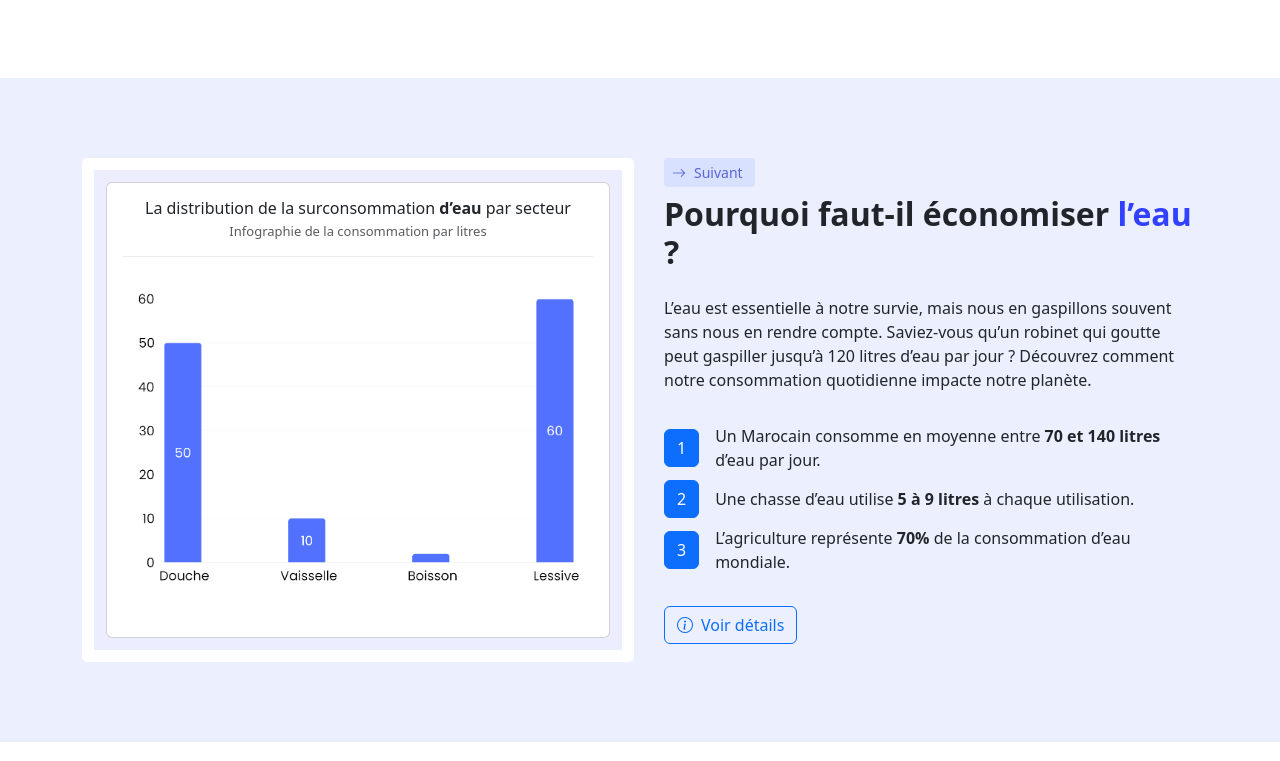
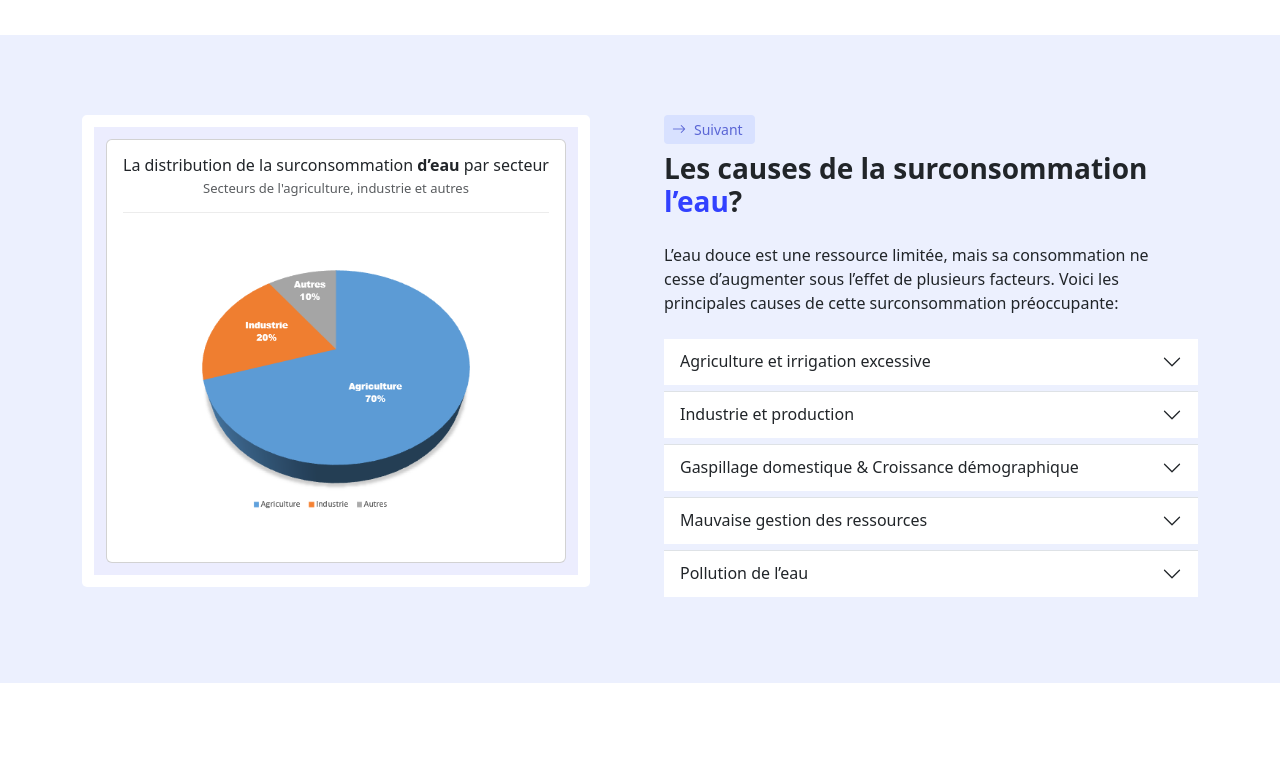
Before and after one commit to MohMarroun/my-water-app, a React (Create React App) app: page / in a window 1280 px wide. Shown: the part 1347-2108 px from the top of the page. Built offline with nearby package versions, Linux system fonts and the light colour scheme.

Commit message:
add causes section accordion and some style update

```diff
--- a/src/App.css
+++ b/src/App.css
@@ -32,6 +32,11 @@ section{
   padding-right: 12px !important;
   border: none !important;
 }
+
+.accordion-flush>.accordion-item{
+  background-color: transparent;
+}
+
 @media (prefers-reduced-motion: no-preference) {
 
 }
--- a/src/css/CausesStyle.css
+++ b/src/css/CausesStyle.css
@@ -8,6 +8,7 @@ section#causes-section{
 }
 
 #causes-section .statistics{
+    height: fit-content;
     background-color: white;
     border-radius: 5px;
     padding: 12px;
@@ -15,11 +16,24 @@ section#causes-section{
 
 #causes-section .statistics > .content{
     background-color: #ecedfe;
-    width: 33rem;
-    height: 30rem;
+    width: 100%;
+    height: 28rem;
     padding: 12px;
 }
 
 #causes-section .content > ul > li{
     background-color: transparent;
 }
+
+.statistics > .content > .card .chart{
+    height: 20rem;
+}
+
+.statistics > .content > .card .chart > img{
+    height: 82%;
+}
+
+#causes-section .content > .accordion > .accordion-item > .accordion-header > .accordion-button{
+    background-color: white !important;
+    padding: 13px 16px;
+}
--- a/src/sections/Causes.js
+++ b/src/sections/Causes.js
@@ -7,16 +7,16 @@ const CausesSurconsommation = () => {
                 <div className="row gap-0">
                     <div className="col-lg-6 col-xs-12 mb-5 mb-lg-0">
                         <div className="h-100 pe-0 pe-lg-3">
-                            <div className="d-flex justify-content-end justify-content-lg-start h-100">
+                            <div className="d-flex justify-content-center justify-content-lg-start h-100">
                                 <div className="statistics">
                                     <div className="content">
                                         <div className="card h-100">
                                             <div className="card-body">
                                                 <h5 className="card-title text-center">La distribution de la surconsommation <b>d’eau</b> par secteur</h5>
-                                                <h6 className="card-subtitle mb-2 text-body-secondary text-center">Infographie de la consommation par litres</h6>
+                                                <h6 className="card-subtitle mb-2 text-body-secondary text-center">Secteurs de l'agriculture, industrie et autres </h6>
                                                 <hr class="hr" />
-                                                <div className="chart position-relative p-2">
-                                                    <img className="h-100 w-100" src="./images/chart.png" alt="Statistiques de la consommation" loading='lazy' />
+                                                <div className="chart position-relative d-flex-row justify-content-center align-content-center p-2">
+                                                    <img src="./images/water-distribution.png" alt="Statistiques de la consommation" loading='lazy' />
                                                 </div>
                                             </div>
                                         </div>
@@ -25,33 +25,88 @@ const CausesSurconsommation = () => {
                             </div>
                         </div>
                     </div>
-                    <div className="col-lg-6 col-xs-12 pe-0">
+                    <div className="col-lg-6 col-xs-12">
                         <div className="container pe-3 pe-md-0 text-start">
                             <a href="#consequences-section" className="next-btn btn btn-primary btn-sm d-inline-flex">
                                 <i className="bi bi-arrow-right me-2"></i> Suivant
                             </a>
                             <div className="title-header mt-2">
-                                <h1 className='section-title text-start fs-2 mb-4 animate__fadeInLeftBig'>Pourquoi faut-il économiser <b>l’eau</b> ?</h1>
-                                <p className="sub-title text-start pe-3 mb-4">L’eau est essentielle à notre survie, mais nous en gaspillons souvent sans nous en rendre compte. Saviez-vous qu’un robinet qui goutte peut gaspiller jusqu’à 120 litres d’eau par jour ? Découvrez comment notre consommation quotidienne impacte notre planète.</p>
+                                <h1 className='section-title text-start fs-3 mb-4 animate__fadeInLeftBig'>Les causes de la surconsommation <b>l’eau</b>?</h1>
+                                <p className="sub-title text-start pe-3 mb-4">L’eau douce est une ressource limitée, mais sa consommation ne cesse d’augmenter sous l’effet de plusieurs facteurs. Voici les principales causes de cette surconsommation préoccupante:</p>
                             </div>
                             <div className="content">
-                                <ul class="list-group list-group-light text-start mb-4">
-                                    <li className="list-group-item d-flex align-items-start align-items-md-center px-3 border-0 gap-3 ps-0 pb-0">
-                                        <button className="btn btn-primary" type="button">1</button>
-                                        <p className='m-0'>Un Marocain consomme en moyenne entre <b>70 et 140 litres</b> d’eau par jour.</p>
-                                    </li>
-                                    <li className="list-group-item d-flex align-items-start align-items-md-center px-3 border-0 gap-3 ps-0 pb-0">
-                                        <button className="btn btn-primary" type="button">2</button>
-                                        <p className='m-0'>Une chasse d’eau utilise <b>5 à 9 litres</b> à chaque utilisation.</p>
-                                    </li>
-                                    <li className="list-group-item d-flex align-items-start align-items-md-center px-3 border-0 gap-3 ps-0">
-                                        <button className="btn btn-primary" type="button">3</button>
-                                        <p className="m-0">L’agriculture représente <b>70%</b> de la consommation d’eau mondiale.</p>
-                                    </li>
-                                </ul>
-                                <a href="/" className="btn btn-outline-primary btn-md d-inline-flex">
-                                    <i className="bi bi-info-circle me-2"></i> Voir détails
-                                </a>
+                                <div className="accordion accordion-flush rounded-3" id="accordionFlushExample">
+                                    <div className="accordion-item">
+                                        <h2 className="accordion-header" id="flush-headingOne-1">
+                                            <button className="accordion-button collapsed" type="button" data-bs-toggle="collapse" data-bs-target="#flush-collapseOne-1" aria-expanded="false" aria-controls="flush-collapseOne">
+                                                Agriculture et irrigation excessive
+                                            </button>
+                                        </h2>
+                                        <div id="flush-collapseOne-1" className="accordion-collapse collapse" aria-labelledby="flush-headingOne-1" data-bs-parent="#accordionFlushExample">
+                                            <div className="accordion-body">
+                                                L’agriculture représente environ 70 % de la consommation mondiale d’eau. Certaines cultures, comme le riz et le coton, nécessitent une grande quantité d’eau pour leur production. L’irrigation excessive, souvent inefficace, entraîne un gaspillage important.
+                                            </div>
+                                        </div>
+                                    </div>
+                                    <div className="accordion-item">
+                                        <h2 className="accordion-header" id="flush-headingTwo-1">
+                                            <button className="accordion-button collapsed" type="button" data-bs-toggle="collapse" data-bs-target="#flush-collapseTwo-1" aria-expanded="false" aria-controls="flush-collapseTwo">
+                                                Industrie et production
+                                            </button>
+                                        </h2>
+                                        <div id="flush-collapseTwo-1" className="accordion-collapse collapse" aria-labelledby="flush-headingTwo-1" data-bs-parent="#accordionFlushExample">
+                                            <div className="accordion-body">
+                                                <p>
+                                                    Les industries textile, chimique et pétrolière utilisent d'énormes volumes d’eau pour des processus tels que le refroidissement, le lavage et la fabrication de produits. Ces usages intensifs contribuent fortement à la raréfaction de l’eau potable.
+                                                </p>
+                                            </div>
+                                        </div>
+                                    </div>
+                                    <div className="accordion-item">
+                                        <h2 className="accordion-header" id="flush-headingThree-1">
+                                            <button className="accordion-button collapsed" type="button" data-bs-toggle="collapse" data-bs-target="#flush-collapseThree-1" aria-expanded="false" aria-controls="flush-collapseThree">
+                                                Gaspillage domestique & Croissance démographique
+                                            </button>
+                                        </h2>
+                                        <div id="flush-collapseThree-1" className="accordion-collapse collapse" aria-labelledby="flush-headingThree-1" data-bs-parent="#accordionFlushExample">
+                                            <div className="accordion-body">
+                                                <b>Gaspillage domestiques :</b>
+                                                <p className='mb-2'>Douches trop longues - Arrosage excessif des jardins - Fuites non réparées</p>
+                                                <b>Croissance démographique :</b>
+                                                <p className='mb-1'>Avec l’augmentation de la population mondiale, la demande en eau ne cesse de croître. Plus de personnes signifie plus de besoins en eau pour boire, cuisiner, se laver et produire des biens de consommation.</p>
+                                            </div>
+                                        </div>
+                                    </div>
+                                    <div className="accordion-item">
+                                        <h2 className="accordion-header" id="flush-headingFour-1">
+                                            <button className="accordion-button collapsed" type="button" data-bs-toggle="collapse" data-bs-target="#flush-collapseFour-1" aria-expanded="false" aria-controls="flush-collapseThree">
+                                                Mauvaise gestion des ressources
+                                            </button>
+                                        </h2>
+                                        <div id="flush-collapseFour-1" className="accordion-collapse collapse" aria-labelledby="flush-headingFour-1" data-bs-parent="#accordionFlushExample">
+                                            <div className="accordion-body">
+                                                <p className='m-0'>
+                                                    Dans de nombreux pays, les infrastructures de distribution d’eau sont vétustes et provoquent des pertes importantes. De plus, l’absence de politiques de gestion durable aggrave le problème.
+                                                </p>
+                                            </div>
+                                        </div>
+                                    </div>
+                                    <div className="accordion-item">
+                                        <h2 className="accordion-header" id="flush-headingFive-1">
+                                            <button className="accordion-button collapsed" type="button" data-bs-toggle="collapse" data-bs-target="#flush-collapseFive-1" aria-expanded="false" aria-controls="flush-collapseThree">
+                                                Pollution de l’eau
+                                            </button>
+                                        </h2>
+                                        <div id="flush-collapseFive-1" className="accordion-collapse collapse" aria-labelledby="flush-headingFive-1" data-bs-parent="#accordionFlushExample">
+                                            <div className="accordion-body">
+                                                <b>L’eau est également contaminée par les activités humaines :</b> <br/>
+                                                <p className='mb-1'>
+                                                    Produits chimiques issus de l’industrie - Engrais et pesticides agricoles - Déchets domestiques rejetés sans traitement
+                                                </p>
+                                            </div>
+                                        </div>
+                                    </div>
+                                </div>
                             </div>
                         </div>
                     </div>
--- a/src/sections/Importance.js
+++ b/src/sections/Importance.js
@@ -11,7 +11,7 @@ const ImportanceEau = () => {
                                 <i className="bi bi-arrow-right me-2"></i> Suivant
                             </a>
                             <div className="title-header mt-2">
-                                <h1 className='section-title text-start fs-2 mb-4 animate__fadeInLeftBig'>Pourquoi faut-il économiser <b>l’eau</b> ?</h1>
+                                <h1 className='section-title text-start fs-3 mb-4 animate__fadeInLeftBig'>Pourquoi faut-il économiser <b>l’eau</b> ?</h1>
                             </div>
                             <div className="content">
                                 <ul class="list-group list-group-light text-start mb-3">
```
Also changed, not shown: public/images/Water-distribution.png (added).
